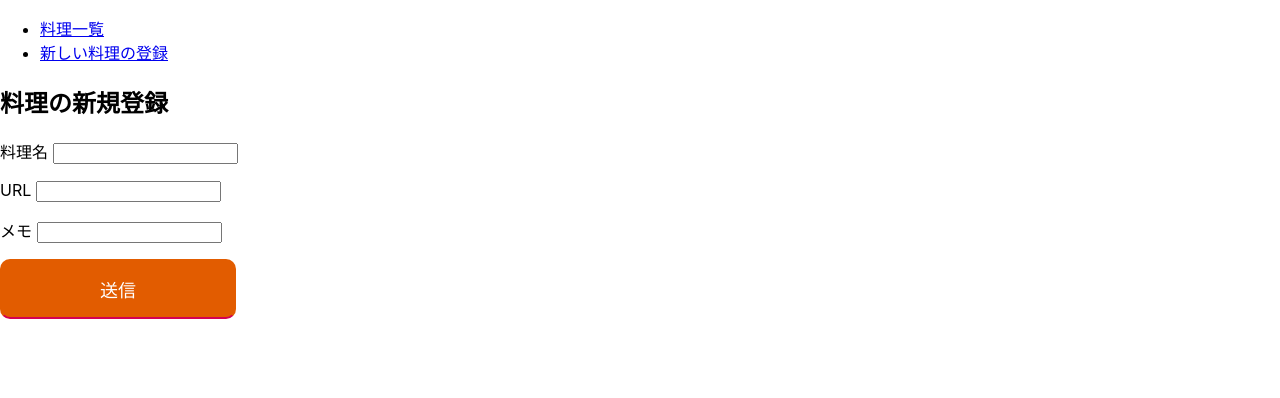
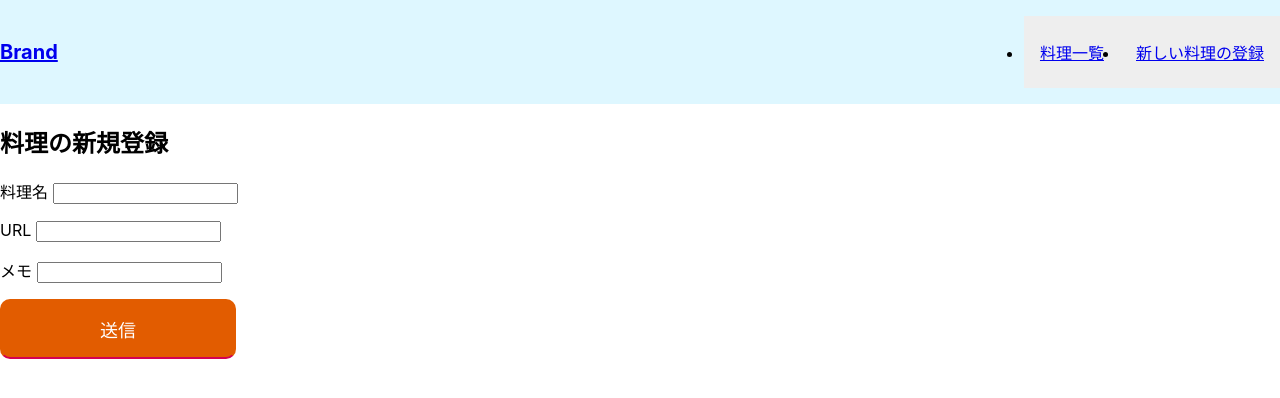
Before and after one commit to Teppei-Kanayama/cook-pod-front, a React (Create React App) app: page /new_dish in a window 1280 px wide. Shown: the top 398 px of the page. Built offline with nearby package versions, Linux system fonts and the light colour scheme.

Commit message:
uncomplete header style

```diff
--- a/src/App.js
+++ b/src/App.js
@@ -1,9 +1,11 @@
 import React from 'react';
 import './App.css';
+import './pages/Dishes.css';
 import NewDish from './pages/NewDish';
 import Dishes from './pages/Dishes'
 import EditDish from './pages/EditDish'
 import Record from './pages/Record'
+
 
 import {
   BrowserRouter as Router,
@@ -15,17 +17,24 @@ import {
 export default function App() {
   return (
     <Router>
-      <div>
-        <nav>
-          <ul>
-            <li>
+      <header class="site-header">
+        <div class="wrapper site-header__wrapper">
+          <a href="#" class="brand">Brand</a>
+          <nav class="nav">
+            <button class="nav__toggle" aria-expanded="false" type="button">
+              menu
+            </button>
+            <ul class="nav__wrapper">
+              <li class="nav__item">
                 <Link to="/">料理一覧</Link>
               </li>
-            <li>
+              <li class="nav__item">
                 <Link to="/new_dish">新しい料理の登録</Link>
               </li>
             </ul>
           </nav>
+        </div>
+      </header>
 
       <Switch>
         <Route path={"/dish/:dishId/edit"}>
@@ -41,7 +50,7 @@ export default function App() {
           <Dishes />
         </Route>
       </Switch>
-      </div>
+
   </Router>
   );
 }
--- a/src/pages/Dishes.css
+++ b/src/pages/Dishes.css
@@ -83,3 +83,62 @@
   font-size: 18px;
   font-weight: bold;
 }
+
+/* ヘッダー */
+/*
+** The Header Media Queries **
+** Tweak as per your needs **
+*/
+.brand {
+  font-weight: bold;
+  font-size: 20px; }
+
+.site-header {
+  position: relative;
+  background-color: #def7ff; }
+
+
+.site-header__wrapper {
+  padding-top: 1rem;
+  padding-bottom: 1rem; }
+  @media (min-width: 600px) {
+    .site-header__wrapper {
+      display: flex;
+      justify-content: space-between;
+      align-items: center;
+      padding-top: 0;
+      padding-bottom: 0; } }
+@media (min-width: 600px) {
+  .nav__wrapper {
+    display: flex; } }
+
+@media (max-width: 599px) {
+  .nav__wrapper {
+    position: absolute;
+    top: 100%;
+    right: 0;
+    left: 0;
+    z-index: -1;
+    background-color: #d9f0f7;
+    visibility: hidden;
+    opacity: 0;
+    transform: translateY(-100%);
+    transition: transform 0.3s ease-out, opacity 0.3s ease-out;}
+    .nav__wrapper.active {
+      visibility: visible;
+      opacity: 1;
+      transform: translateY(0); } }
+
+.nav__item a {
+  display: block;
+  padding: 1.5rem 1rem;
+  background: #EEEEEE;}
+
+.nav__toggle {
+  display: none; }
+  @media (max-width: 599px) {
+    .nav__toggle {
+      display: block;
+      position: absolute;
+      right: 1rem;
+      top: 1rem; } }
```
Lines whose indentation alone changed are shown as unchanged.
